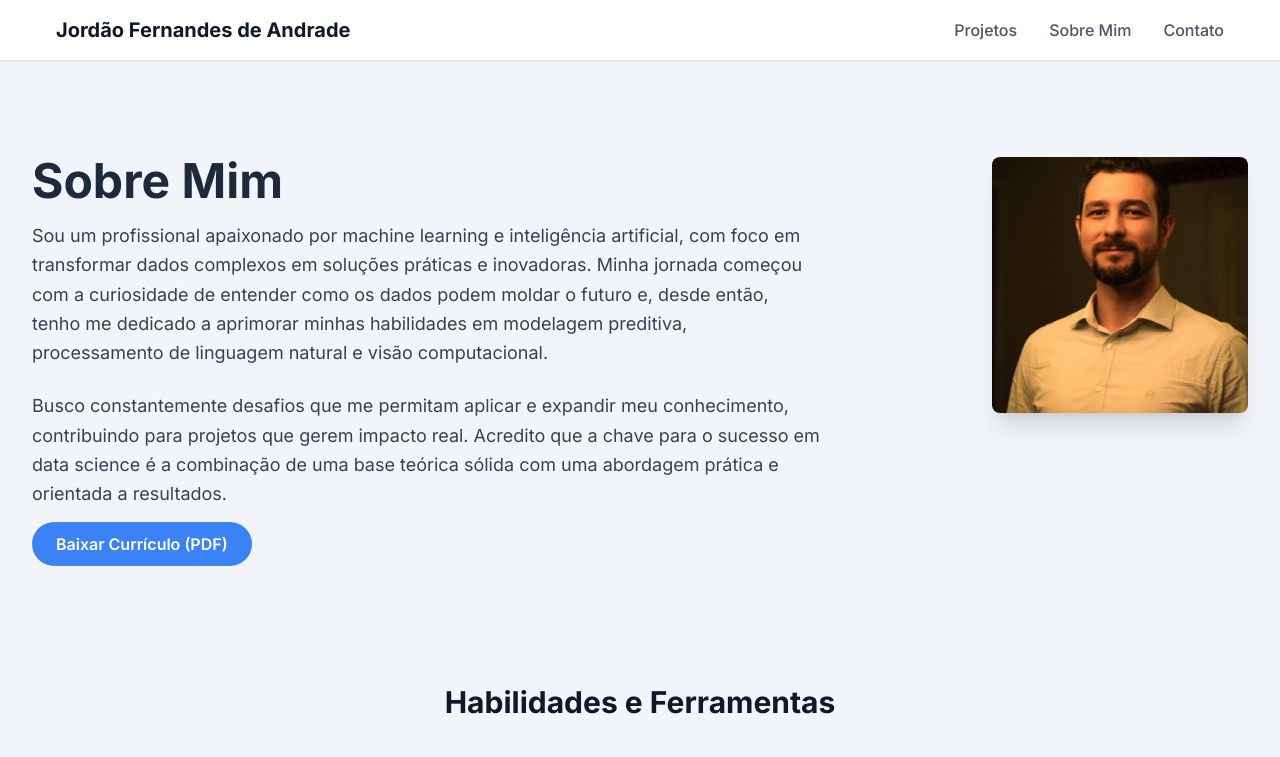
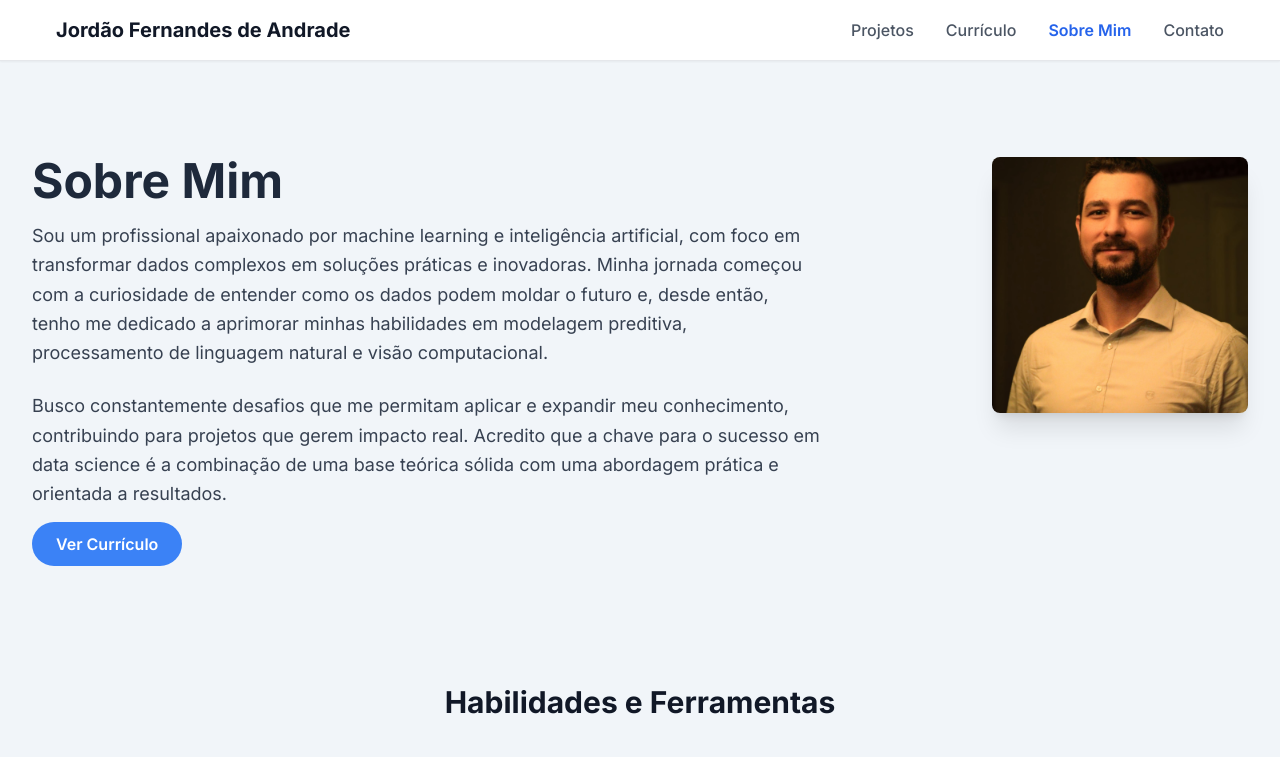
Before and after one commit to JF-Andrade/JF-Andrade.github.io, a plain HTML site: page about.html in a window 1280 px wide. Shown: the top 757 px of the page. Drawn offline with nearby package versions, Linux system fonts and the light colour scheme.

Commit message:
Update about.html

```diff
--- a/about.html
+++ b/about.html
@@ -20,7 +20,8 @@
             <a href="index.html" class="text-xl font-bold text-gray-900">Jordão Fernandes de Andrade</a>
             <div class="flex space-x-6 md:space-x-8 text-gray-600 font-medium">
                 <a href="projects.html" class="hover:text-gray-900 transition-colors duration-200">Projetos</a>
-                <a href="about.html" class="hover:text-gray-900 transition-colors duration-200">Sobre Mim</a>
+                <a href="resume.html" class="hover:text-gray-900 transition-colors duration-200">Currículo</a>
+                <a href="about.html" class="text-blue-600 font-semibold">Sobre Mim</a>
                 <a href="contact.html" class="hover:text-gray-900 transition-colors duration-200">Contato</a>
             </div>
         </nav>
@@ -48,8 +49,8 @@
                     sucesso em data science é a combinação de uma base teórica sólida com uma
                     abordagem prática e orientada a resultados.
                 </p>
-                <a href="#" class="btn-primary">
-                    Baixar Currículo (PDF)
+                <a href="resume.html" class="btn-primary">
+                    Ver Currículo
                 </a>
             </div>
         </section>
```
